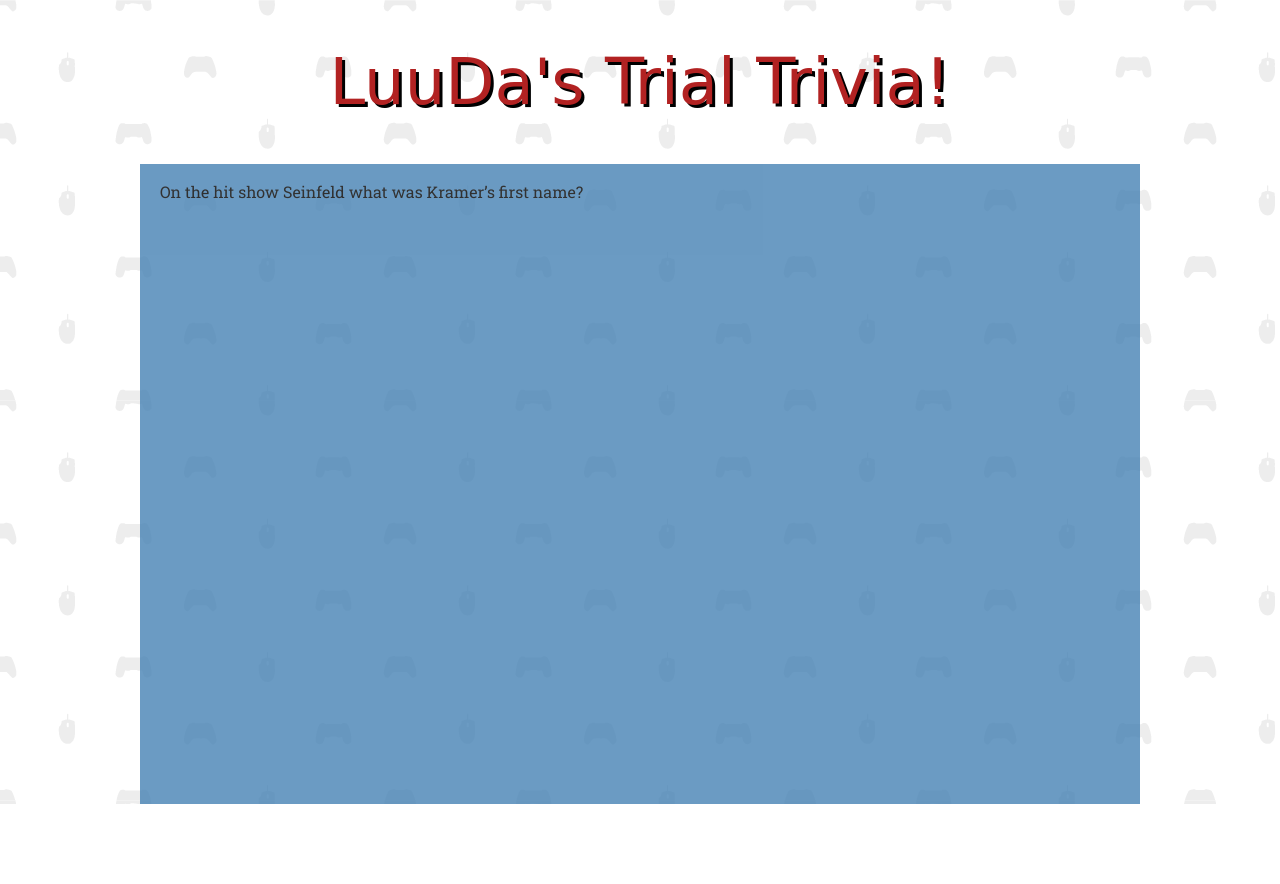
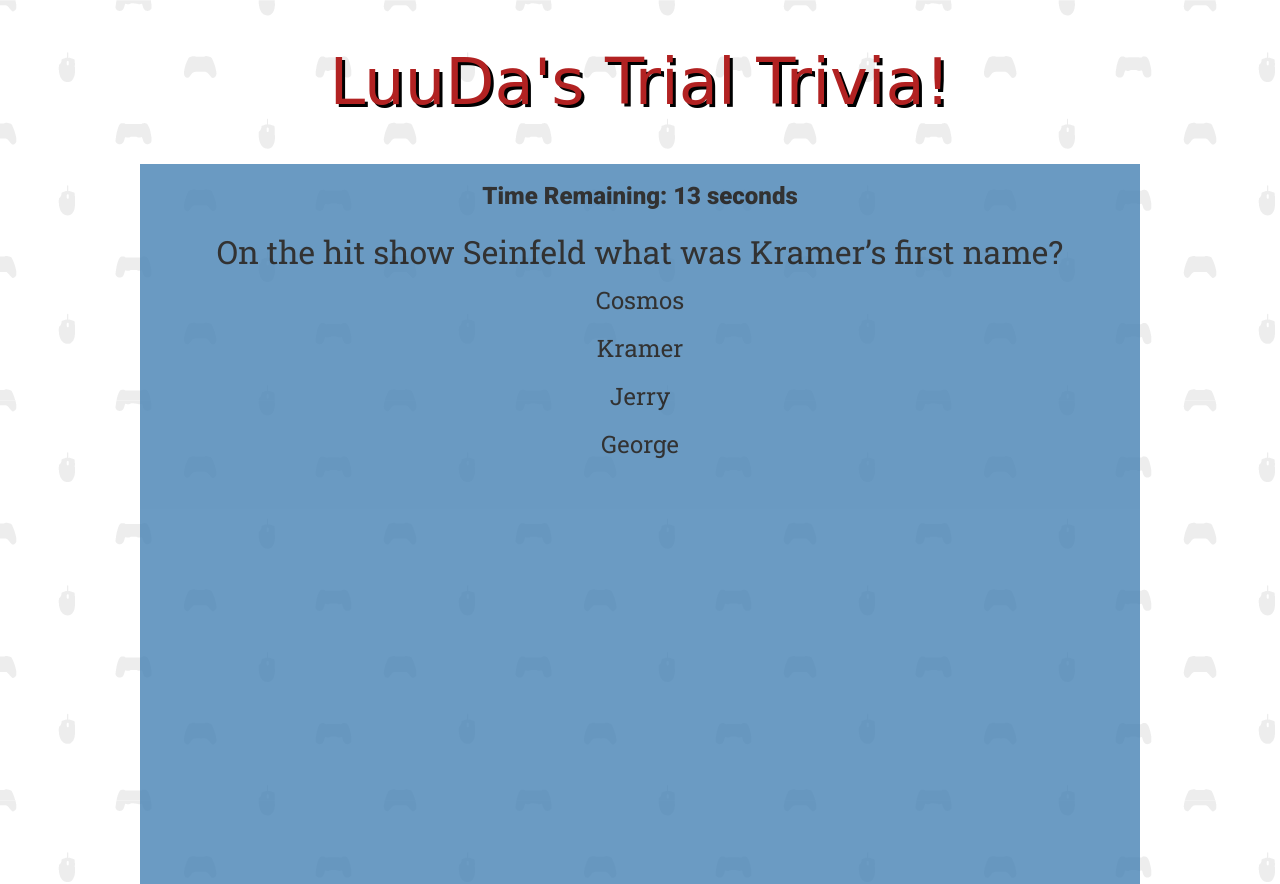
Before and after one commit to smpldvd/TriviaGame, a plain HTML site: page index.html in a window 1280 px wide. Both pictures are taken after a click on the button "Start". Before the commit the page ends 804 px from the top, so only its background shows below. Drawn offline with nearby package versions, Linux system fonts and the light colour scheme; a web font is replaced by a local one.

Commit message:
Got everything working but still working on style.

```diff
--- a/assets/css/style.css
+++ b/assets/css/style.css
@@ -17,15 +17,30 @@
     opacity: .8;
     max-width: 960px;
     width: 100%;
-    height: 600px;
+    height: 680px;
     padding: 20px;
     margin: auto;
 }
 
-#timeLeft {
+.container #timerDis {
     font-family: 'Roboto', sans-serif;
+    font-size: 1.5rem;
+    text-align: center;
+    margin: auto;
+}
+
+.container #questionDis {
+    margin-top: 20px;
     font-size: 2rem;
-    margin: auto;
+    text-align: center;
+    line-height: 1.5;
+}
+
+.container #answerDis {
+    font-size: 1.5rem;
+    text-align: center;
+    line-height: 2;
+
 }
 
 button {
@@ -36,9 +51,16 @@
     padding: 20px;
     width: 20%;
     margin: auto;
+    position: relative;
+    left: 380px;
+    top: 200px;
 }
 
 button:hover {
     background-color: slategrey;
     color: aliceblue;
 }
+
+img {
+    max-width: 400px;
+}
--- a/assets/javascript/app.js
+++ b/assets/javascript/app.js
@@ -5,78 +5,78 @@
     var bank = [
         {
             q: "In database programming, SQL is an acronym for what?",
-            ch: ["Some Questionable Language", "Structured Query Language", "Stand Queue Later", "Silly Quick Laugh"],
-            co: "Structured Query Language",
-            img: "assets/images/computers.gif"
+            cho: ["Some Questionable Language", "Structured Query Language", "Stand Queue Later", "Silly Quick Laugh"],
+            cor: 1,
+            img: "assets/images/computer.gif"
         },
         {
             q: "What was the first console video game that allowed the game to be saved?",
-            ch: ["Mario Bros.", "Mega Man", "Tetris", "The Legend of Zelda"],
-            co: "The Legend of Zelda",
+            cho: ["Mario Bros.", "Mega Man", "Tetris", "The Legend of Zelda"],
+            cor: 3,
             img: "assets/images/zelda.gif"
         },
         {
             q: "On the hit show Seinfeld what was Kramer’s first name?",
-            ch: ["Cosmos", "Kramer", "Jerry", "George"],
-            co: "Cosmos",
+            cho: ["Cosmos", "Kramer", "Jerry", "George"],
+            cor: 0,
             img: "assets/images/kramer.gif"
         },
         {
             q: "The first movie of the Fast and Furious franchise was released in what year?",
-            ch: ["2000", "2001", "2004", "2007"],
-            co: "2001",
+            cho: ["2000", "2001", "2004", "2007"],
+            cor: 1,
             img: "assets/images/ff.gif"
         },
         {
             q: "Which is not one of the four houses at Hogwarts School of Witchcraft and Wizardry?",
-            ch: ["Gryffindor", "Dormchester", "Ravenclaw", "Hufflepuff"],
-            co: "Dormchester",
+            cho: ["Gryffindor", "Dormchester", "Ravenclaw", "Hufflepuff"],
+            cor: 1,
             img: "assets/images/snape.gif"
         },
         {
             q: "What was the first music video played on MTV?",
-            ch: ["Video Killed the Radio Star", "Mr. Roboto", "Whip It", "Safety Dance"],
-            co: "Video Killed the Radio Star",
+            cho: ["Video Killed the Radio Star", "Mr. Roboto", "Whip It", "Safety Dance"],
+            cor: 0,
             img: "assets/images/mtv.gif"
         },
         {
             q: "What song by Michael Jackson contains the lyrics “Annie are you OK?",
-            ch: ["Beat It", "P.Y.T.", "Smooth Criminal", "Thriller"],
-            co: "Smooth Criminal",
+            cho: ["Beat It", "P.Y.T.", "Smooth Criminal", "Thriller"],
+            cor: 2,
             img: "assets/images/michael.gif"
         },
         {
             q: "What does HTTP stand for in a website address?",
-            ch: ["Help Technology Teach People", "Here To Test People", "HyperText Transfer Protocol", "Hacking Tech True Purpose"],
-            co: "HyperText Transfer Protocol",
+            cho: ["Help Technology Teach People", "Here To Test People", "HyperText Transfer Protocol", "Hacking Tech True Purpose"],
+            cor: 2,
             img: "assets/images/webpage.gif"
         },
         {
             q: "In the original Gameboy game, which of these Pokemon was not a starter?",
-            ch: ["Bulbasaur", "Pikachu", "Charmander", "Squirtle"],
-            co: "Pikachu",
+            cho: ["Bulbasaur", "Pikachu", "Charmander", "Squirtle"],
+            cor: 1,
             img: "assets/images/pikachu.gif"
         },
         {
             q: "In the original Super Mario Bros. on NES, which item gives Mario special ability?",
-            ch: ["Green Mushroom", "Feather", "Red Mushroom", "Fire Flower"],
-            co: "Fire Flower",
+            cho: ["Green Mushroom", "Feather", "Red Mushroom", "Fire Flower"],
+            cor: 3,
             img: "assets/images/mario.gif"
         },
     ];
 
     // Set perimeters for start of game
-    var correctCount = 0;
+    var rightCount = 0;
     var wrongCount = 0;
-    var unansweredCount = 0;
-    var allCount = correctCount + wrongCount + unansweredCount;
+    var unansCount = 0;
+    // var allCount = rightCount + wrongCount + unansCount;
     var qCount = bank.length;
-    var userPicked = "";
-    var running = false;
+    var userPick = "";
+    var run = false;
     var timer = 15;
     var intervalId;
     var index;
-    var answer;
+    var stor;
     var newArr = [];
     var qHolder = [];
 
@@ -94,27 +94,27 @@
 
     // Start the countdown timer
     function start() {
-        if (!running) {
+        if (!run) {
             intervalId = setInterval(decrement, 1000);
-            running = true;
+            run = true;
         }
     }
 
     // Stop the countdown timer
     function stop() {
         clearInterval(intervalId);
-        running = false;
+        run = false;
     }
 
     // Pull timer into the page
     function decrement() {
+        timer--;
         $('#timerDis').html("Time Remaining: " + timer + " seconds");
-        timer--;
-        // Function to stop timer when it reaches 0
+        // Start of trivia; condition for out of time
         if (timer === 0) {
-            unansweredCount++;
             stop();
-            $('#answerDis').html("Took too long... Should of picked " + answer.choices[answer.correct]);
+            unansCount++;
+            $('#answerDis').html("Took too long... Should of picked " + stor.cho[stor.cor]);
             showGif();
         }
     }
@@ -122,36 +122,39 @@
     // Picking a random question from array
     function displayQuest() {
         index = Math.floor(Math.random() * bank.length);
-        answer = bank[index];
+        stor = bank[index];
+        // console.log(stor);
 
         // Display the question and choices in window and loop through all
-        $('#questionDis').html(answer.q);
+        $('#questionDis').html(stor.q);
 
         // User must complete all questions to end
-        for (var i = 0; i < answer.choices.length; i++) {
-            let userChoice = $('<div>');
+        for (var i = 0; i < stor.cho.length; i++) {
+            let userChoice = $("<div>");
             userChoice.addClass("answerChoice");
-            userChoice.html(answer.choices[i]);
+            userChoice.html(stor.cho[i]);
             userChoice.attr("data-guessvalue", i);
             $('#answerDis').append(userChoice);
         }
 
         // Be able to click on answer followed by correct answer displayed
         $('.answerChoice').on('click', function () {
-            userPicked = $(this).attr("data-guessvalue");
+            userPick = parseInt($(this).attr("data-guessvalue"));
 
             // Guess outcomes of right or wrong
-            if (userPicked === answer.correct) {
+            if (userPick === stor.cor && timer > 0) {
                 stop();
-                correctCount++;
+                rightCount++;
                 userPicked = "";
-                $("#answerDis").html("You got THAT right!");
-                indexGif();
-            } else {
+                $("#answerDis").html("<p>You got THAT right!</p>");
+                showGif();
+                // Function to stop timer when it reaches 0
+            }
+            else {
                 stop();
                 wrongCount++;
                 userPicked = "";
-                $('#answerDis').html("Can't believe you didn't know that. Should of picked " + answer.choices[answer.correct]);
+                $('#answerDis').html("<p>Can't believe you didn't know that. Should of picked " + stor.cho[stor.cor] + "</p>");
                 showGif();
             }
         })
@@ -159,41 +162,42 @@
 
     // Show GIF on answer screen
     function showGif() {
-        $('#answerDis').append("<img src=" + answer.img + ">");
-        newArr.push(answer);
+        $('#answerDis').append("<img src=" + stor.img + ">");
+        newArr.push(stor);
         bank.splice(index, 1);
 
-        let hidePic = setTimeout(function () {
+        let hidePic = setTimeout( function () {
             $('#answerDis').empty();
             timer = 15;
 
-            if (allCount === qCount) {
+            // Score shown after all questions have been answered
+            if ((rightCount + wrongCount + unansCount) === qCount) {
                 $("#questionDis").empty();
-                $("#questionDis").html("<h3>Game Over!  Here's how you did: </h3>");
-                $("#answerDis").append("<h4> Right: " + correctCount + "</h4>");
+                $("#questionDis").html("<h3>It's finally over!  Here's your tally count: </h3>");
+                $("#answerDis").append("<h4> Right: " + rightCount + "</h4>");
                 $("#answerDis").append("<h4> Wrong: " + wrongCount + "</h4>");
-                $("#answerDis").append("<h4> Out of Time: " + unanswerCount + "</h4>");
+                $("#answerDis").append("<h4> Out of Time: " + unansCount + "</h4>");
                 $("#resetBtn").show();
-                correctCount = 0;
+                rightCount = 0;
                 wrongCount = 0;
-                unanswerCount = 0;
+                unansCount = 0;
             } else {
-                runTimer();
+                start();
                 displayQuest();
 
             }
-        }, 3000);
+        }, 5000);
     }
 
     $("#resetBtn").on("click", function () {
         $("#resetBtn").hide();
         $("#answerDis").empty();
         $("#questionDis").empty();
-        for (var i = 0; i < holder.length; i++) {
-            bank.push(holder[i]);
+        for (var i = 0; i < qHolder.length; i++) {
+            bank.push(qHolder[i]);
         }
         runTimer();
-        displayQuestion();
+        displayQuest();
 
     })
 
```
